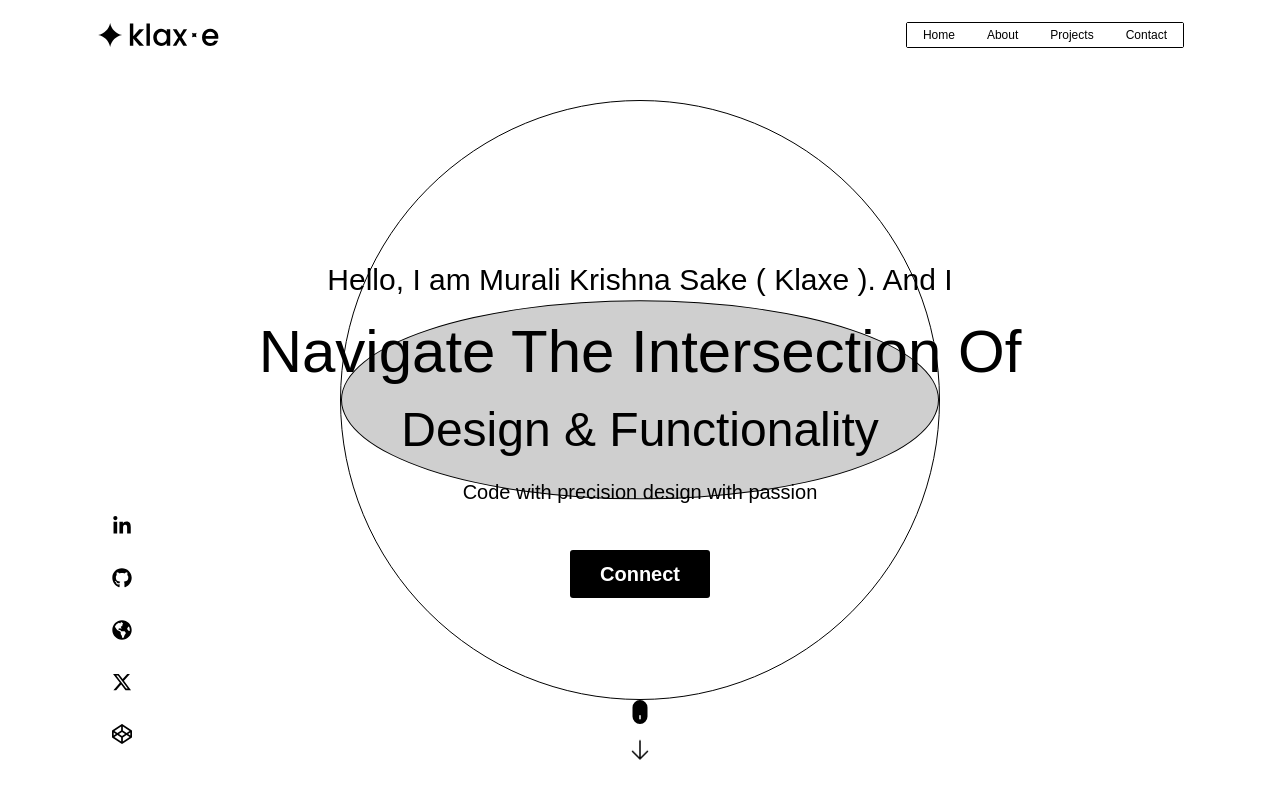
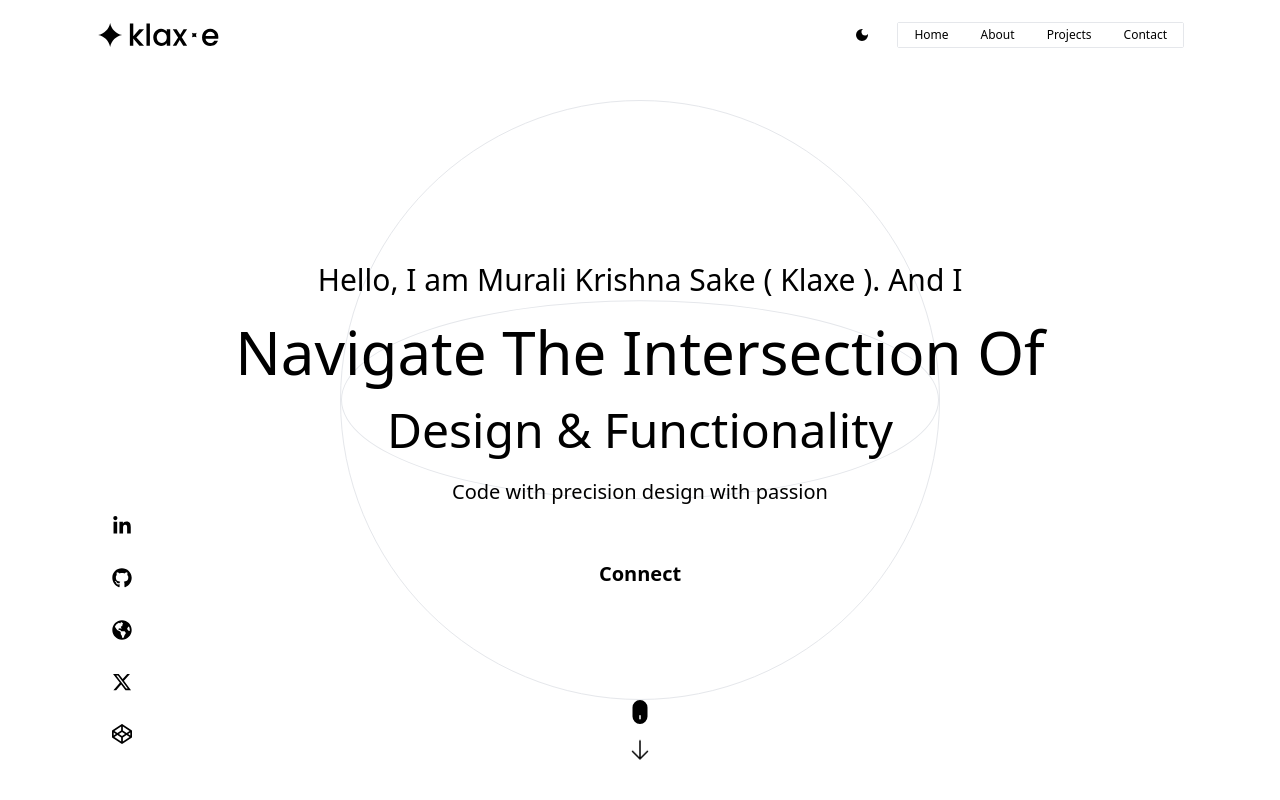
Before and after one commit to Kanna116/klaxe, a Next.js app: page /home in a window 1280 px wide. Shown: the top 800 px of the page. Built offline with nearby package versions, Linux system fonts and the light colour scheme; a web font is replaced by a local one.

Commit message:
tailwind config updated

```diff
--- a/pages/_app.js
+++ b/pages/_app.js
@@ -7,7 +7,7 @@ export default function App({ Component, pageProps }) {
   return (
     <>
     {/* theme provider */}
-      <ThemeProvider>
+      <ThemeProvider attribute="class">
         {/* project data provider */}
         <ProjectState>
           <Component {...pageProps} />
--- a/pages/components/navbar.js
+++ b/pages/components/navbar.js
@@ -3,6 +3,7 @@ import Logo from './logo';
 import { navitems } from '../constants';
 import Link from 'next/link';
 import { useRouter } from 'next/router';
+import ThemeChanger from './themechanger';
 
 function Navbar() {
 
@@ -18,6 +19,7 @@ function Navbar() {
           <Logo />
         </Link>
       </div>
+      <ThemeChanger />
       <ul className='lg:flex md:flex items-center  bg-primary w-fit text-primary  rounded-sm text-xs hidden border-[0.01px] border-secondary'>
         {
           navitems.map((item, index) => <Link key={index} href={item.link}><li className={`cursor-pointer hover:bg-black hover:text-white h-full py-1 px-4 duration-150 ease-in-out ${router.pathname === item.link ? 'bg-black' : 'bg-white'} ${router.pathname === item.link ? 'text-white' : 'text-black'}`}>{item.name}</li></Link>)
--- a/pages/components/simpleabout.js
+++ b/pages/components/simpleabout.js
@@ -8,7 +8,7 @@ function SimpleAbout() {
     const { text, link } = simpleAbout
 
     return (
-        <div className='w-full flex items-center justify-center flex-col gap-5 py-20'>
+        <div className='w-full flex items-center justify-center flex-col gap-5 py-20 bg-light-primary dark:bg-dark-primary'>
             <p className='lg:text-3xl text-xl lg:font-medium font-normal lg:w-4/5 w-full'>{text}</p>
             <Link href={link}
                 className='w-fit h-fit'>
--- /dev/null
+++ b/pages/components/themechanger.js
@@ -0,0 +1,31 @@
+import { useTheme } from 'next-themes';
+import React, { useEffect, useState } from 'react';
+import { CiLight } from "react-icons/ci";
+import { MdDarkMode } from "react-icons/md";
+
+const ThemeChanger = () => {
+    const [mounted, setMounted] = useState(false);
+    const { theme, setTheme } = useTheme();
+
+    useEffect(() => {
+        setMounted(true);
+    }, []);
+
+    if (!mounted) {
+        return null;
+    }
+
+    const toggleTheme = () => {
+        setTheme(theme === 'dark' ? 'light' : 'dark');
+    };
+
+    return (
+        <div className='ml-auto h-full aspect-square rounded-full bg-secondary text-secondary mr-5 flex items-center justify-center'>
+            <button onClick={toggleTheme}>
+                {theme === 'dark' ? <CiLight /> : <MdDarkMode />}
+            </button>
+        </div>
+    );
+};
+
+export default ThemeChanger;
--- a/styles/globals.css
+++ b/styles/globals.css
@@ -2,48 +2,9 @@
 @tailwind components;
 @tailwind utilities;
 
-:root {
-  --foreground-rgb: 0, 0, 0;
-  --background-start-rgb: 255, 255, 255;
-  --background-end-rgb: 255, 255, 255;
-  --primary-font: 'Poppins', sans-serif;
-  --secondary-font: 'Satoshi', sans-serif;
-  --display: none;
-  --logo-color: black;
-
-
-  --primary-background: #ffffff;
-  --secondary-background: #000000;
-  --base: #000000;
-  --primary-text: #000000;
-  --secondary-text: #ffffff;
-  --acent-color: #e5383b;
-  --hero-background-circle-bg: #00000030;
 
 
 
-  --scollbar-background: #00000050;
-
-}
-
-@media (prefers-color-scheme: dark) {
-  :root {
-    --foreground-rgb: 255, 255, 255;
-    --background-start-rgb: 0, 0, 0;
-    --background-end-rgb: 0, 0, 0;
-    --display: visible;
-    --logo-color: white;
-    --primary-background: #000000;
-    --secondary-background: #ffffff;
-    --base: #ffffff;
-    --primary-text: #ffffff;
-    --secondary-text: #000000;
-    --acent-color: #892223;
-    --scollbar-background: #ffffff10;
-    --hero-background-circle-bg: #ffffff10;
-  }
-
-}
 
 body {
   font-family: var(--primary-font);
@@ -60,12 +21,12 @@ body {
   }
 }
 
-
+/*
 .navbar-logo,
 .star {
   fill: var(--logo-color);
 
-}
+} */
 
 .scrolldownarrow {
   animation: scrolldownarrow 750ms ease-in-out 0s infinite alternate;
@@ -97,9 +58,9 @@ body {
 }
 
 ::-webkit-scrollbar-thumb {
-  background-color: var(--secondary-background);
+  background-color: #000000;
   border-radius: 30px;
-  border: 3px solid var(--primary-background);
+  border:2px solid #ffffff;
 }
 
 .animateChippara {
--- a/tailwind.config.js
+++ b/tailwind.config.js
@@ -8,15 +8,38 @@ module.exports = {
   ],
   theme: {
     extend: {
+      fill: {
+        light: {
+          'primary': '#000000',
+        },
+        dark: {
+          'primary': "#ffffff",
+        },
+      },
       backgroundColor: {
-        "primary": 'var(--primary-background)',
-        "secondary": 'var(--secondary-background)',
-        "base": "var(--base)",
-        "heroBackground":"var(--hero-background-circle-bg)",
+        light: {
+          "primary": '#ffffff',
+          "secondary": '#000000',
+          "base": "#000000",
+          "heroBackground": "#00000030"
+        },
+        dark: {
+          "primary": '#000000',
+          "secondary": '#ffffff',
+          "base": "#ffffff",
+          "heroBackground": "#ffffff10"
+        },
       },
       textColor: {
-        "primary": 'var(--primary-text)',
-        "secondary": 'var(--secondary-text)'
+        light: {
+          "primary": '#000000',
+          "secondary": '#ffffff'
+        },
+        dark: {
+          "primary": '#ffffff',
+          "secondary": '#000000'
+        }
+
       },
       backgroundImage: {
         "gradient-radial": "radial-gradient(var(--tw-gradient-stops))",
@@ -31,10 +54,18 @@ module.exports = {
         'special': '3px',
       },
       borderColor: {
-        "primary": 'var(--primary-background)',
-        "secondary": 'var(--secondary-background)',
-        "base": "var(--base)",
-      }
+        light: {
+          "primary": '#ffffff',
+          "secondary": '#000000',
+          "base": "#000000",
+        },
+        dark: {
+          "primary": '#000000',
+          "secondary": '#ffffff',
+          "base": "#ffffff",
+        },
+
+      },
     },
   },
   plugins: [],
```
